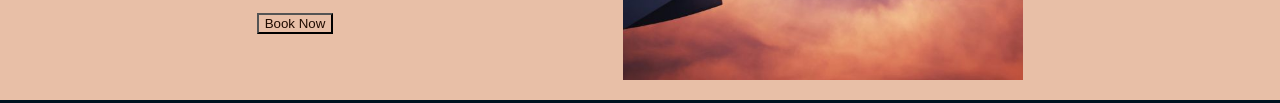
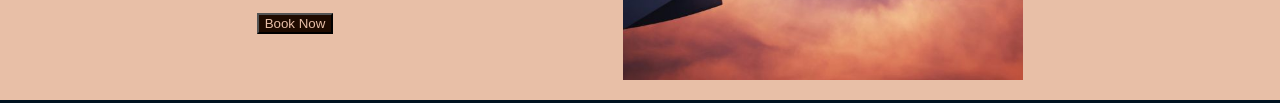
Before and after one commit to Ben-235/booking-one, a plain HTML site: page index.html in a window 1280 px wide. Shown: the part 234-337 px from the top of the page. Drawn offline with Linux system fonts and the light colour scheme.

```diff
--- a/styles.css
+++ b/styles.css
@@ -45,8 +45,9 @@ a{
     flex-wrap: wrap;
 }
 .sign{
-    color:#1f0b00;
-    background-color: #e8bfa7;
+    color:#e8bfa7;
+    background-color:#1f0b00;
+    margin-bottom:10px;
 }
 .paragraphs{
     max-width: 200px;
```
